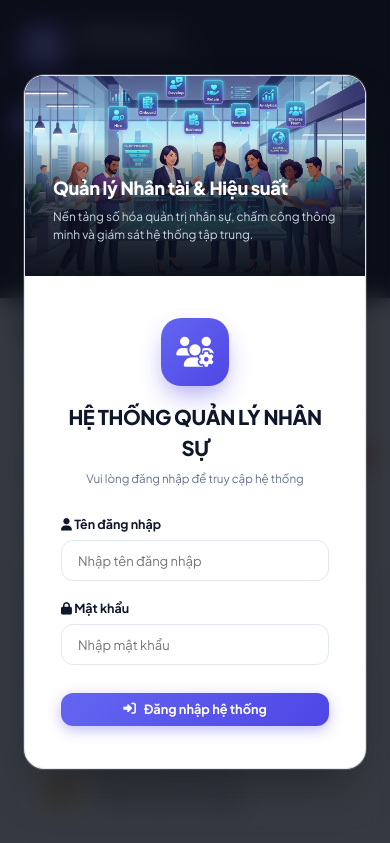
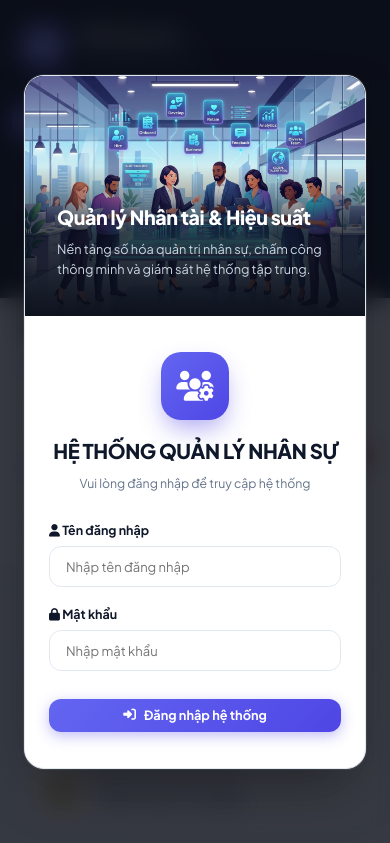
Before and after one commit to Qtruong26/H-th-ng-Qu-n-l-Nh-n-s-HRM-, a website: page app/src/public/index.html in a window 390 px wide. Shown: the top 843 px of the page. Drawn offline with nearby package versions, Linux system fonts and the light colour scheme.

Commit message:
style(ui): mở rộng kích thước và độ thoáng cho modal đăng nhập split-card

```diff
--- a/app/src/public/style.css
+++ b/app/src/public/style.css
@@ -212,16 +212,19 @@ body {
 }
 
 .login-split-card {
-  max-width: 880px;
+  width: 95%;
+  max-width: 1060px;
+  min-height: 540px;
   padding: 0;
   display: grid;
-  grid-template-columns: 1.15fr 1fr;
-  border: 1px solid var(--border);
+  grid-template-columns: 1.18fr 1fr;
+  border: 1px solid var(--border);
+  box-shadow: 0 25px 60px -15px rgba(0, 0, 0, 0.4), 0 0 0 1px rgba(255, 255, 255, 0.1);
 }
 
 .login-banner {
   position: relative;
-  min-height: 480px;
+  min-height: 540px;
   overflow: hidden;
   background: #090d16;
   display: flex;
@@ -245,27 +248,27 @@ body {
 .login-banner-overlay {
   position: relative;
   z-index: 2;
-  padding: 32px 28px;
+  padding: 36px 32px;
   background: linear-gradient(180deg, rgba(9, 13, 22, 0) 0%, rgba(9, 13, 22, 0.75) 45%, rgba(9, 13, 22, 0.95) 100%);
   color: #ffffff;
 }
 
 .login-banner-overlay h3 {
-  font-size: 1.25rem;
+  font-size: 1.35rem;
   font-weight: 800;
   letter-spacing: -0.02em;
   color: #ffffff;
-  margin-bottom: 6px;
+  margin-bottom: 8px;
 }
 
 .login-banner-overlay p {
-  font-size: 0.82rem;
+  font-size: 0.88rem;
   color: #cbd5e1;
-  line-height: 1.5;
+  line-height: 1.55;
 }
 
 .login-form-container {
-  padding: 42px 36px;
+  padding: 48px 46px;
   display: flex;
   flex-direction: column;
   justify-content: center;
@@ -273,9 +276,9 @@ body {
 
 .login-welcome {
   display: block;
-  font-size: 0.8rem;
+  font-size: 0.85rem;
   color: var(--text-muted);
-  margin-top: 6px;
+  margin-top: 8px;
   line-height: 1.4;
 }
 
@@ -2520,11 +2523,18 @@ body {
   .form-grid {
     grid-template-columns: 1fr;
   }
+}
+
+@media (max-width: 768px) {
   .login-split-card {
     grid-template-columns: 1fr;
-    max-width: 440px;
+    max-width: 520px;
+    width: 100%;
   }
   .login-banner {
-    min-height: 200px;
+    min-height: 240px;
   }
-}
+  .login-form-container {
+    padding: 36px 24px;
+  }
+}
```
